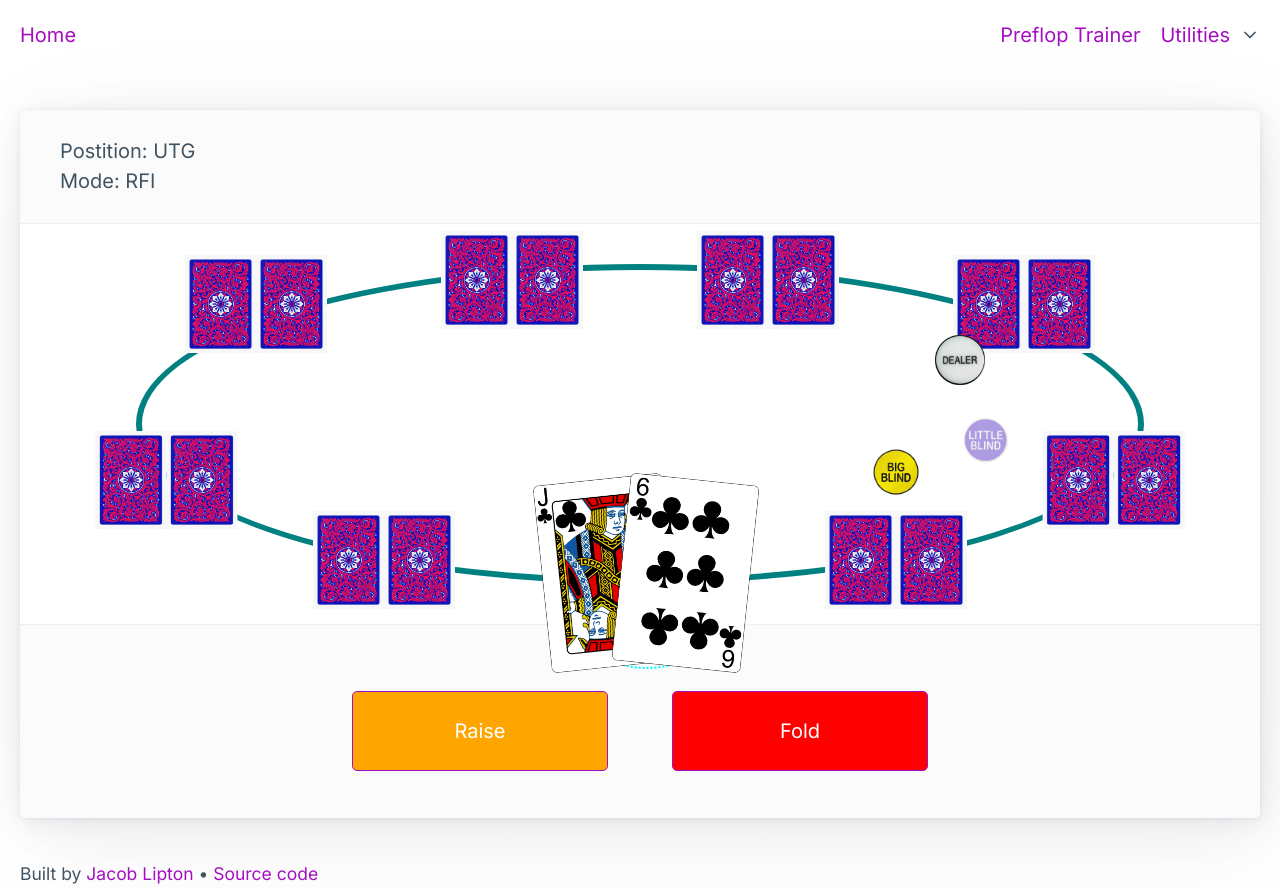
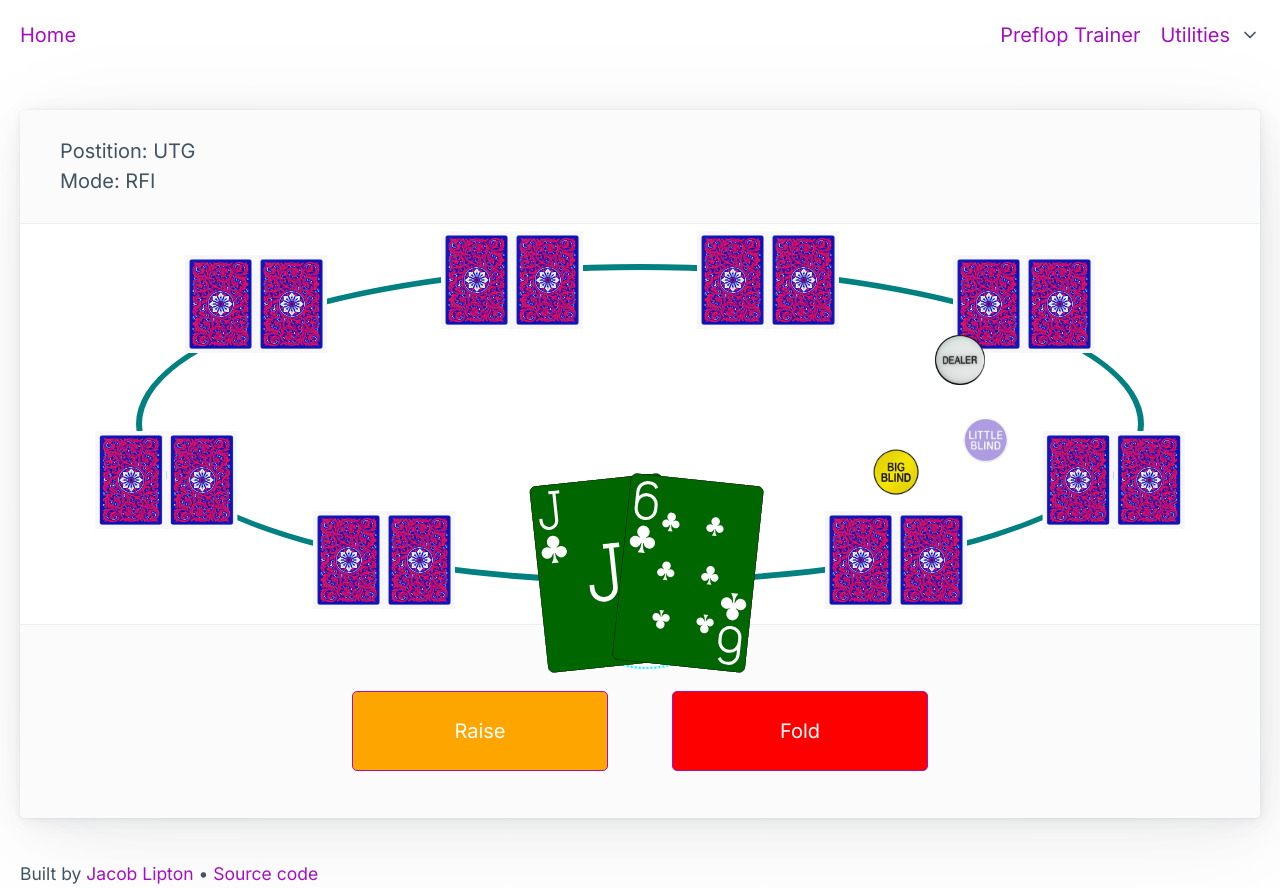
Before and after one commit to jlipton04/poker-utils-webapp, a Next.js app: page /preflop-trainer in a window 1280 px wide. Built offline with nearby package versions, Linux system fonts and the light colour scheme.

Commit message:
Added support for deck options, changed to 4-color

```diff
--- a/src/app/preflop-trainer/page.tsx
+++ b/src/app/preflop-trainer/page.tsx
@@ -1,7 +1,7 @@
 'use client'
 
 import { useState } from 'react'
-import Table, { TableProps } from '@/app/preflop-trainer/table'
+import Table, { Deck, TableProps } from '@/app/preflop-trainer/table'
 import ActionBar, { ActionBarProps } from '@/app/preflop-trainer/actionBar'
 import OptionsBar, { OptionsBarProps } from '@/app/preflop-trainer/optionsBar'
 import { IsCorrectActionResponse, IsCorrectActionRequest } from '@pages/api/isCorrectAction'
@@ -25,7 +25,8 @@ export default function PreflopTrainer() {
     const tableProps: TableProps = {
         holeCards: updatedPlayers,
         result: currentResult,
-        openVillanCards: false
+        openVillanCards: false,
+        deck: Deck.FOUR_COLOR
     }
 
     const actionBarProps: ActionBarProps = {
--- a/src/app/preflop-trainer/table/index.tsx
+++ b/src/app/preflop-trainer/table/index.tsx
@@ -1,15 +1,19 @@
-'use client'
-
 import { Card, getCardString } from '@lib/types/card'
 import './styles.scss'
 import classnames from 'classnames'
 import { Player } from '@lib/types/player'
 import Image from 'next/image'
 
+export enum Deck {
+  STANDARD = 'STANDARD',
+  FOUR_COLOR = 'FOUR_COLOR'
+}
+
 export type TableProps = {
   holeCards: Player[],
   openVillanCards: boolean,
-  result: string
+  result: string,
+  deck: Deck
 }
 
 const seatClassnames = classnames([
@@ -19,20 +23,21 @@ const seatClassnames = classnames([
 export default function Table({
   holeCards,
   openVillanCards,
-  result
+  result,
+  deck
 }: TableProps) {
   return (
     <div className="container-fluid">
       <div className='resultMessage'>{result}</div>
       <div className='table'></div>
       <div className={`handed-${holeCards.length}`}>
-        {displayOpenedCards(holeCards[0].holeCards, holeCards[0].position, true)}
+        {displayOpenedCards(holeCards[0].holeCards, holeCards[0].position, deck, true)}
         {holeCards.filter((_, index) => index !== 0).map(({ holeCards, inHand, position }) => {
           if (!inHand) {
             return
           }
 
-          return openVillanCards ? displayOpenedCards(holeCards, position) : displayVillanCards(position)
+          return openVillanCards ? displayOpenedCards(holeCards, position, deck) : displayVillanCards(position)
         })}
       </div>
     </div>
@@ -52,6 +57,7 @@ function displayVillanCards(position: string): JSX.Element {
 function displayOpenedCards(
   cards: Card[],
   position: string,
+  deck: Deck,
   isHero: boolean = false,
 ) {
   return (
@@ -59,15 +65,26 @@ function displayOpenedCards(
       {cards.map((card, index) => {
         const cardName = getCardString(card)
 
-        return isHero ? <img className={`card${index}`} src={`/cards/${cardName}.png`} key={cardName} alt={cardName} />
-          : <img className='holeCards' src={`/cards/${cardName}.png`} key={cardName} alt={cardName} />
+        return isHero ? <img className={`card${index}`} src={getCardSrc(cardName, deck)} key={cardName} alt={cardName} />
+          : <img className='holeCards' src={getCardSrc(cardName, deck)} key={cardName} alt={cardName} />
       })}
       <SeatButton position={position} />
     </div>
   )
 }
 
-function SeatButton({position}: { position: string }) {
+function getCardSrc(cardName: string, deck: Deck) {
+  switch (deck) {
+    case Deck.STANDARD:
+      return `/cards/${cardName}.png`
+    case Deck.FOUR_COLOR:
+      return `/alt_cards/${cardName}.svg`
+    default:
+      return undefined
+  }
+}
+
+function SeatButton({ position }: { position: string }) {
   const buttonSrc = (position => {
     switch (position) {
       case 'BTN': return '/dealerButton.png'
```
